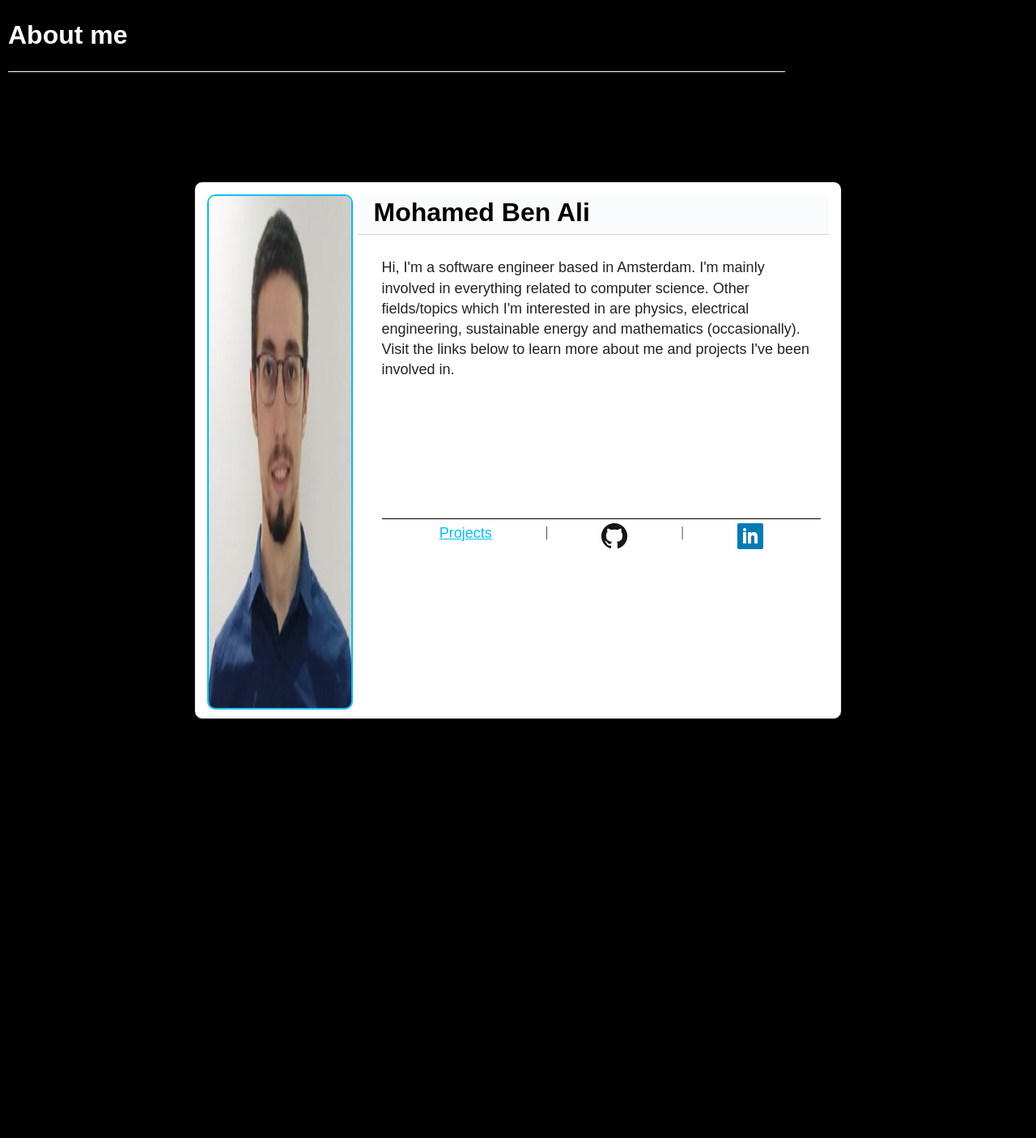
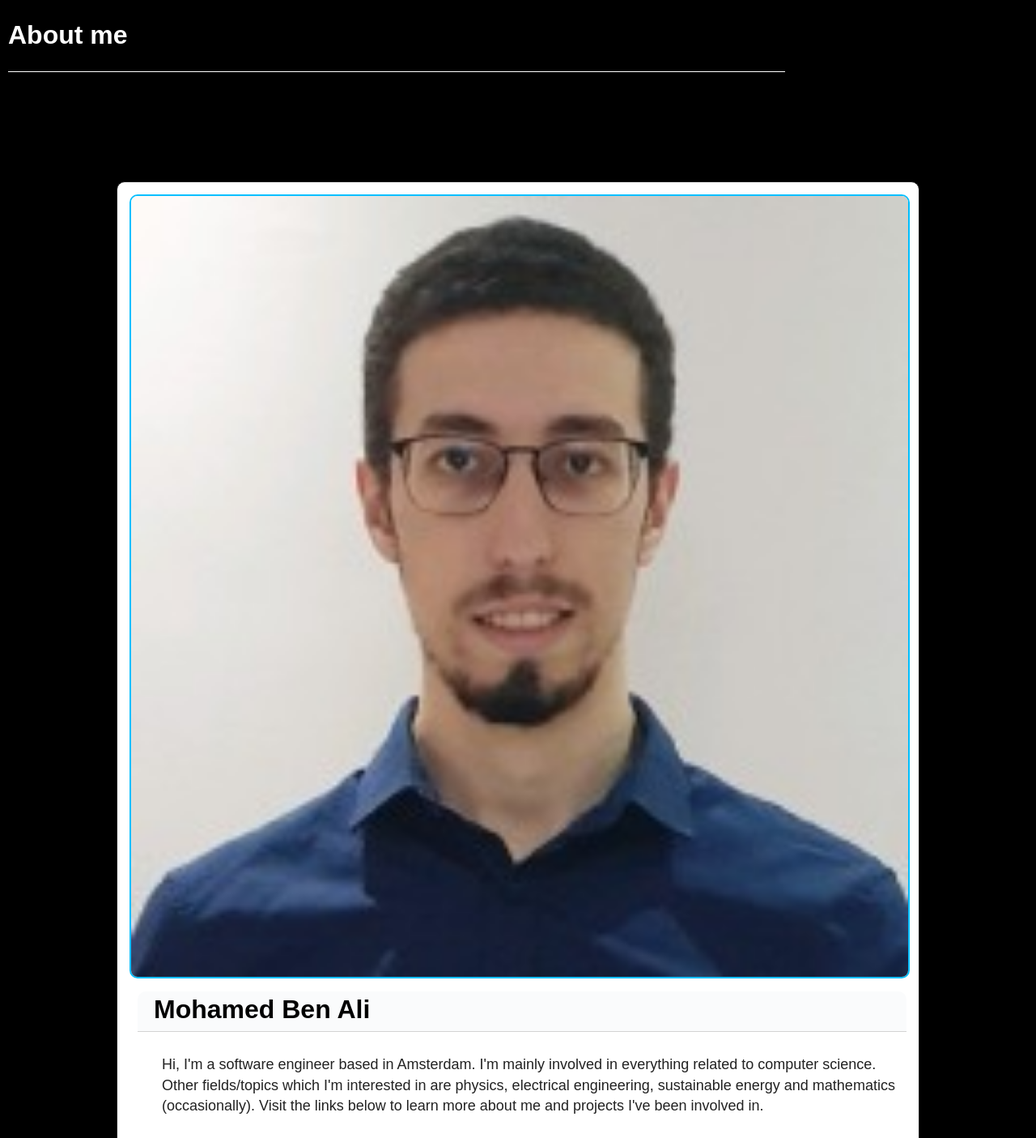
Before and after one commit to M-BenAli/M-BenAli.github.io, a Jekyll site: the page built from index.html, in a window 1280 px wide. Shown: the whole page at 81% size. Built offline with Jekyll 4.4.1, drawn with Linux system fonts in a browser that asks for light colours.

Commit message:
Fix mobile responsiveness

```diff
--- a/css/main.css
+++ b/css/main.css
@@ -329,16 +329,31 @@ h1, h2, h3, h4, h5, h6 {
 
 
 /* ==========================================================================
-   EXAMPLE Media Queries for Responsive Design.
+   Media Queries for Responsive Design.
    These examples override the primary ('mobile first') styles.
    Modify as content requires.
    ========================================================================== */
 
 @media only screen and (max-width: 1440px) {
   .main-content {
-    width: 60%;
+    width: 75%;
   }
 
+}
+
+@media only screen and (max-width: 1300px) {
+  .main-content {
+    flex-direction: column;
+    height: 100%;
+  }
+
+  .links {
+    margin-top: 0;
+  }
+
+  .image-content {
+    margin-bottom: 20px;
+  }
 }
 
 @media only screen and (max-width: 800px) {
```
Also changed, not shown: 2 other files.
